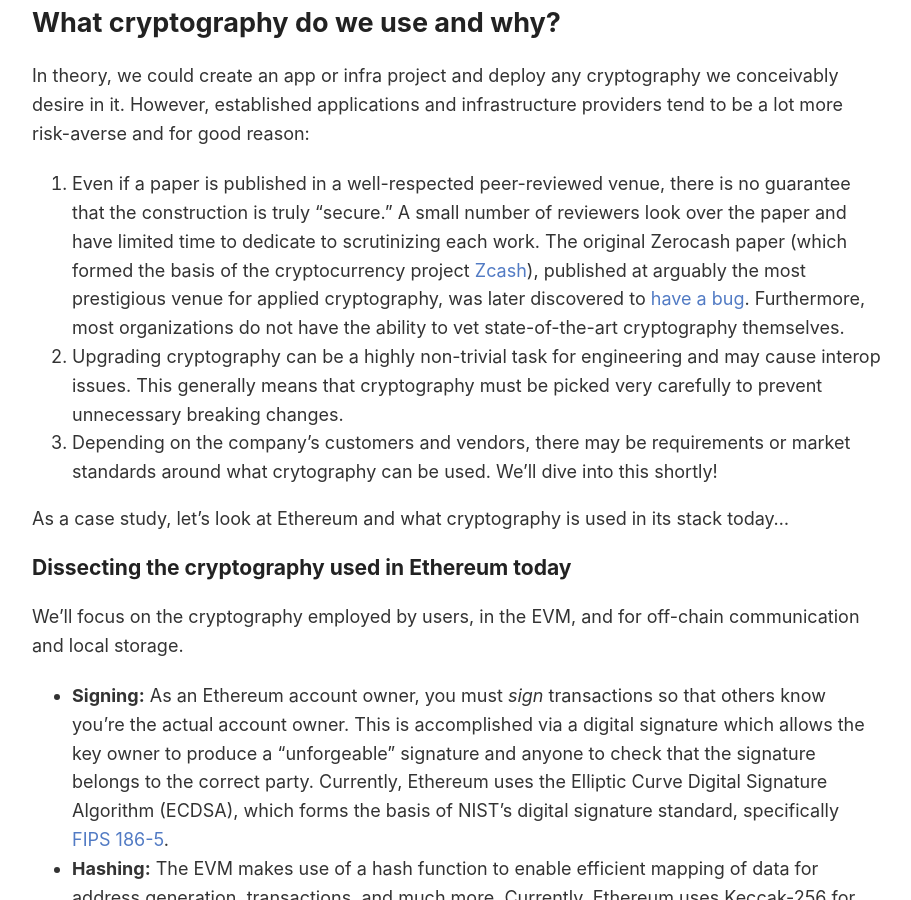
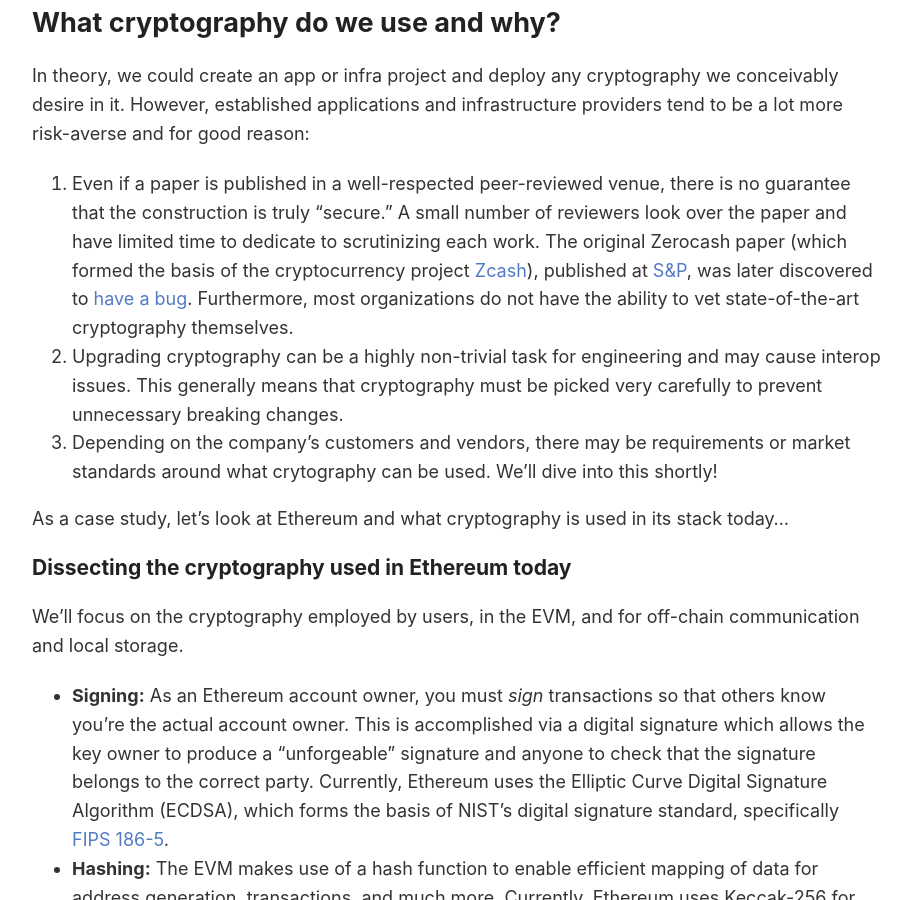
Before and after one commit to ravital/ravital.github.io, a Jekyll site: the page built from _posts/2026-09-02-pqc.md, in a window 1280 px wide and 900 px high, scrolled down 1344 px. Shown: the whole window, without its empty margins (183-1094 px from the left). Built offline with Jekyll 4.4.1, drawn with Linux system fonts in a browser that asks for light colours.

Commit message:
Update 2026-09-02-pqc.md

```diff
--- a/_posts/2026-09-02-pqc.md
+++ b/_posts/2026-09-02-pqc.md
@@ -31,7 +31,7 @@
 
 ## What cryptography do we use and why? <a name="introduction"></a>
 In theory, we could create an app or infra project and deploy any cryptography we conceivably desire in it. However, established applications and infrastructure providers tend to be a lot more risk-averse and for good reason:
-1. Even if a paper is published in a well-respected peer-reviewed venue, there is no guarantee that the construction is truly "secure." A small number of reviewers look over the paper and have limited time to dedicate to scrutinizing each work. The original Zerocash paper (which formed the basis of the cryptocurrency project [Zcash](https://z.cash/)), published at arguably the most prestigious venue for applied cryptography, was later discovered to [have a bug](https://tachyon.z.cash/blog/detecting-counterfeiting-in-zcash/). Furthermore, most organizations do not have the ability to vet state-of-the-art cryptography themselves.
+1. Even if a paper is published in a well-respected peer-reviewed venue, there is no guarantee that the construction is truly "secure." A small number of reviewers look over the paper and have limited time to dedicate to scrutinizing each work. The original Zerocash paper (which formed the basis of the cryptocurrency project [Zcash](https://z.cash/)), published at [S&P](https://ieeexplore.ieee.org/xpl/conhome/1000646/all-proceedings), was later discovered to [have a bug](https://tachyon.z.cash/blog/detecting-counterfeiting-in-zcash/). Furthermore, most organizations do not have the ability to vet state-of-the-art cryptography themselves.
 2. Upgrading cryptography can be a highly non-trivial task for engineering and may cause interop issues. This generally means that cryptography must be picked very carefully to prevent unnecessary breaking changes.
 3. Depending on the company's customers and vendors, there may be requirements or market standards around what crytography can be used. We'll dive into this shortly!
 
```
